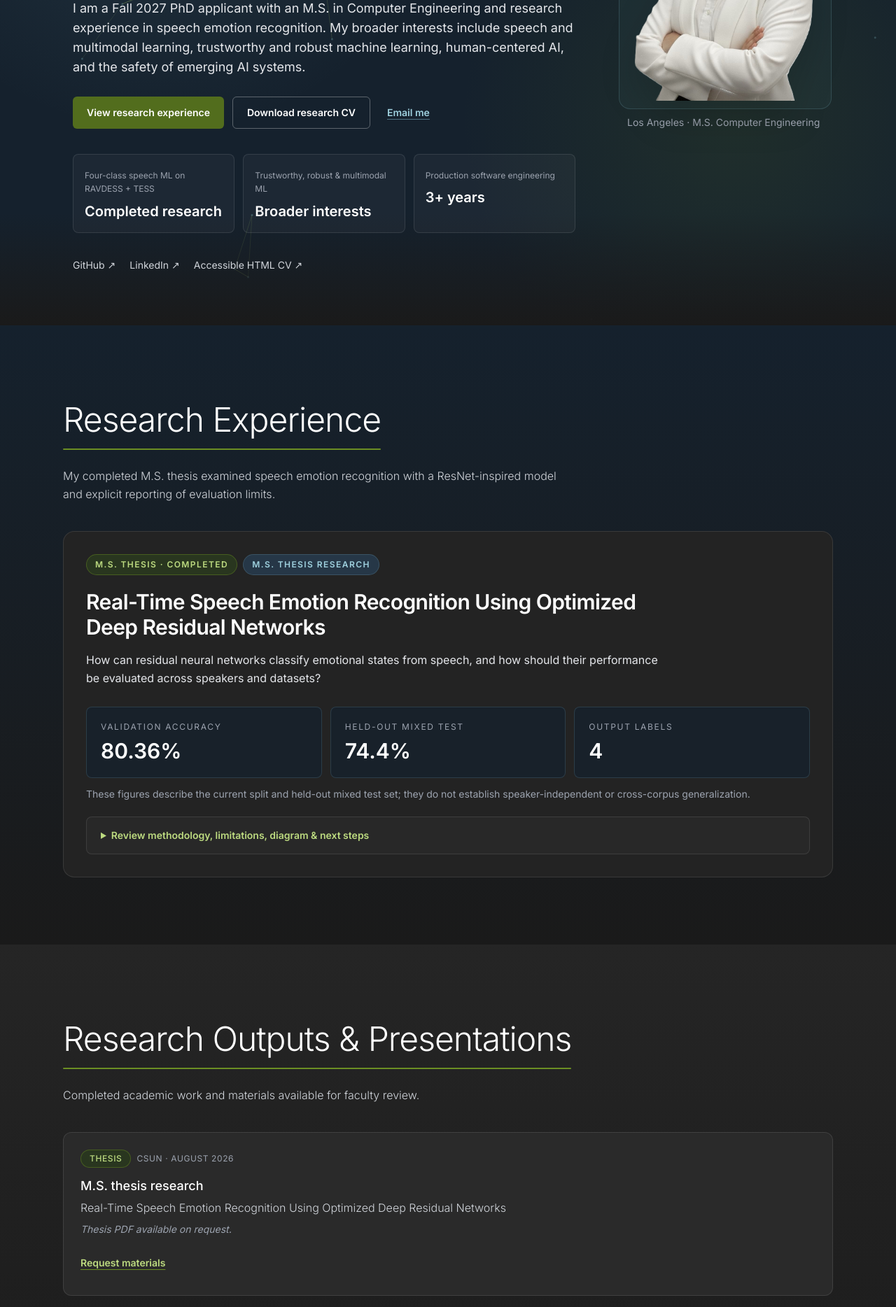
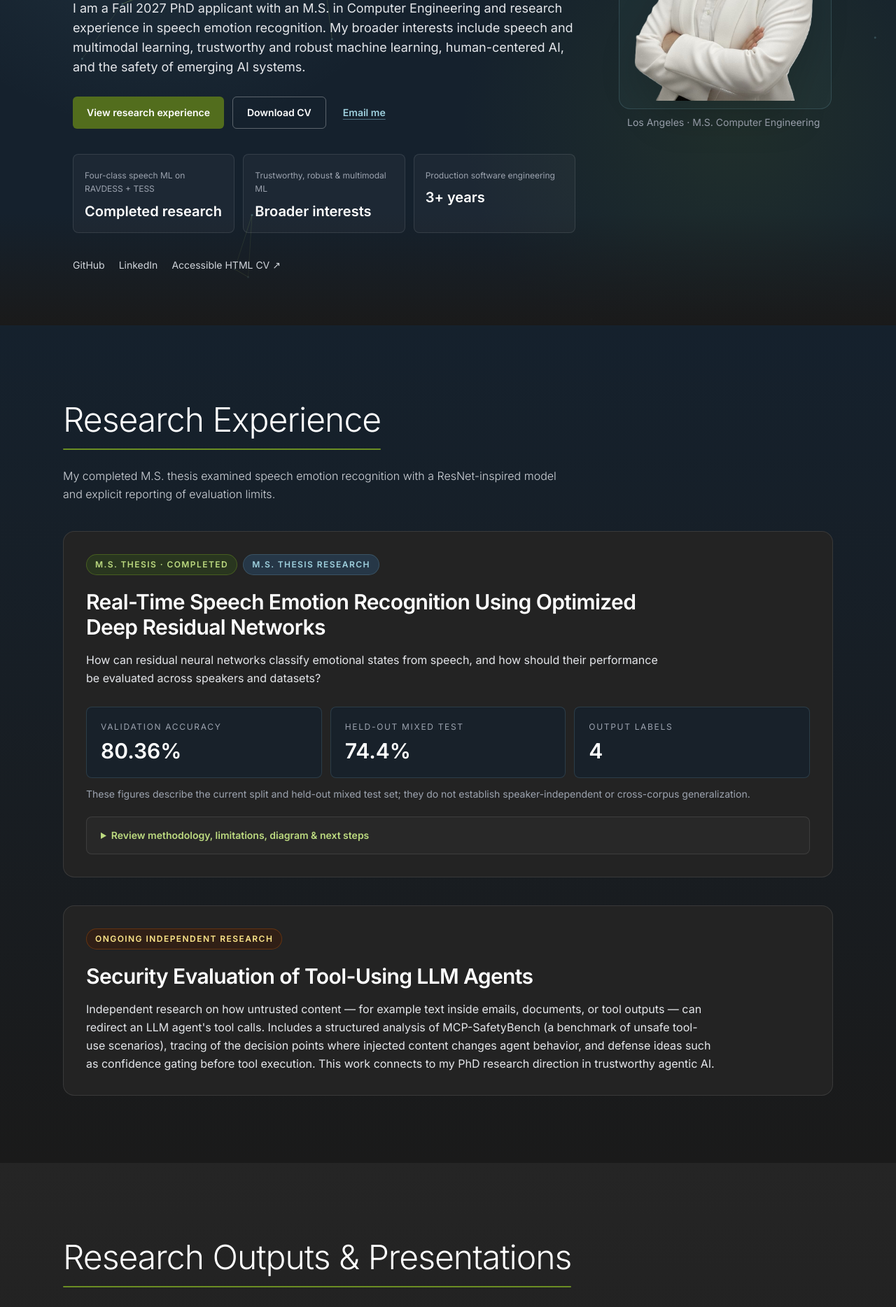
Before and after one commit to nzrnaghme/Cursor, a React (Vite) app: page / in a window 1280 px wide. Shown: the part 460-2328 px from the top of the page at 70% size. Built offline with nearby package versions, Linux system fonts and the light colour scheme.

Commit message:
Add requested research and profile links

```diff
--- a/src/components/Contact.tsx
+++ b/src/components/Contact.tsx
@@ -1,12 +1,11 @@
 import { motion } from 'framer-motion'
 import { useInView } from 'react-intersection-observer'
-import { identity, cv, getAccessibleCvHref, getCvHref } from '../data/content'
+import { identity, getAccessibleCvHref } from '../data/content'
 import { slideFromLeft, slideFromRight, staggerContainer, easeSmooth } from '../utils/motion'
 
 const Contact = () => {
   const { ref, inView } = useInView({ threshold: 0.2, triggerOnce: true })
 
-  const cvHref = getCvHref()
   const accessibleCvHref = getAccessibleCvHref()
   const currentYear = new Date().getFullYear()
 
@@ -57,14 +56,14 @@ const Contact = () => {
 
             <div className="flex flex-wrap items-center gap-4">
               <motion.a
-                href={cvHref}
-                download="Naghmeh_Melody_Nazar_Research_CV.pdf"
+                href="/Naghmeh_Nazar_CV.pdf"
+                download="Naghmeh_Nazar_CV.pdf"
                 className="inline-block px-6 py-3 bg-[#526d1d] text-white text-sm font-medium uppercase tracking-wider hover:bg-[#556b2f] focus-visible:outline focus-visible:outline-2 focus-visible:outline-offset-2 focus-visible:outline-white rounded-sm"
-                aria-label={`Download ${cv.label} as a PDF`}
+                aria-label="Download CV as a PDF"
                 whileHover={{ scale: 1.04, y: -2 }}
                 whileTap={{ scale: 0.98 }}
               >
-                Download {cv.label}
+                Download CV
               </motion.a>
               <a
                 href={accessibleCvHref}
@@ -92,22 +91,22 @@ const Contact = () => {
               <ul className="space-y-2">
                 <li>
                   <a
-                    href={identity.github}
+                    href="https://github.com/nzrnaghme"
                     target="_blank"
                     rel="noopener noreferrer"
                     className="text-gray-300 hover:text-[#a9c66c] focus-visible:outline focus-visible:outline-2 focus-visible:outline-offset-2 focus-visible:outline-[#6b8e23] rounded-sm"
                   >
-                    GitHub →
+                    GitHub
                   </a>
                 </li>
                 <li>
                   <a
-                    href={identity.linkedIn}
+                    href="https://www.linkedin.com/in/YOUR-PROFILE"
                     target="_blank"
                     rel="noopener noreferrer"
                     className="text-gray-300 hover:text-[#a9c66c] focus-visible:outline focus-visible:outline-2 focus-visible:outline-offset-2 focus-visible:outline-[#6b8e23] rounded-sm"
                   >
-                    LinkedIn →
+                    LinkedIn
                   </a>
                 </li>
                 <li>
--- a/src/components/Home.tsx
+++ b/src/components/Home.tsx
@@ -1,11 +1,10 @@
 import { motion, useReducedMotion } from 'framer-motion'
-import { identity, cv, getAccessibleCvHref, getCvHref, researchSnapshot } from '../data/content'
+import { identity, getAccessibleCvHref, researchSnapshot } from '../data/content'
 import { fadeUp, staggerContainer, easeSmooth } from '../utils/motion'
 import ParticlesBackground from './ParticlesBackground'
 
 const Home = () => {
   const reduceMotion = useReducedMotion()
-  const cvHref = getCvHref()
   const accessibleCvHref = getAccessibleCvHref()
 
   return (
@@ -60,15 +59,15 @@ const Home = () => {
                 View research experience
               </motion.a>
               <motion.a
-                href={cvHref}
-                download="Naghmeh_Melody_Nazar_Research_CV.pdf"
+                href="/Naghmeh_Nazar_CV.pdf"
+                download="Naghmeh_Nazar_CV.pdf"
                 className="min-h-11 px-5 py-3 text-sm font-semibold text-white border border-white/30 hover:border-[#a9c66c] hover:bg-white/5 rounded-md inline-flex items-center"
-                aria-label={`Download ${cv.label} as a PDF`}
+                aria-label="Download CV as a PDF"
                 whileHover={{ y: -2 }}
                 whileTap={{ scale: 0.98 }}
                 transition={{ duration: 0.2 }}
               >
-                Download research CV
+                Download CV
               </motion.a>
               <a
                 href={`mailto:${identity.email}?subject=Fall%202027%20PhD%20research%20inquiry`}
@@ -89,8 +88,8 @@ const Home = () => {
 
             <motion.nav variants={fadeUp} className="mt-6 flex flex-wrap gap-x-5 gap-y-2 text-sm" aria-label="Profile links">
               {[
-                { label: 'GitHub ↗', href: identity.github },
-                { label: 'LinkedIn ↗', href: identity.linkedIn },
+                { label: 'GitHub', href: 'https://github.com/nzrnaghme' },
+                { label: 'LinkedIn', href: 'https://www.linkedin.com/in/YOUR-PROFILE' },
                 { label: 'Accessible HTML CV ↗', href: accessibleCvHref },
               ].map((link) => (
                 <a key={link.label} href={link.href} target="_blank" rel="noopener noreferrer" className="min-h-11 inline-flex items-center text-gray-300 hover:text-[#bddb80]">
--- a/src/components/Publications.tsx
+++ b/src/components/Publications.tsx
@@ -38,6 +38,9 @@ const Publications = () => (
           </div>
           <h3 className="text-lg font-medium text-white mb-1">{item.title}</h3>
           <p className="text-gray-300 font-light">{item.detail}</p>
+          {'manuscript' in item && item.manuscript && (
+            <p className="text-sm text-gray-300 mt-2">{item.manuscript}</p>
+          )}
           {item.note && <p className="text-sm text-gray-400 mt-2 italic">{item.note}</p>}
           <a
             href={`mailto:${identity.email}?subject=${encodeURIComponent(`Request: ${item.title}`)}`}
--- a/src/components/Research.tsx
+++ b/src/components/Research.tsx
@@ -1,5 +1,5 @@
 import { motion } from 'framer-motion'
-import { thesisCaseStudy } from '../data/content'
+import { agentSecurityResearch, thesisCaseStudy } from '../data/content'
 import SectionShell from './SectionShell'
 import { fadeUp, staggerContainer } from '../utils/motion'
 
@@ -136,6 +136,23 @@ const Research = () => (
           </div>
         </details>
       </motion.article>
+
+      <motion.article
+        id="agent-security-research"
+        className="scroll-mt-28 rounded-2xl border border-white/10 bg-[#232323] p-6 sm:p-8"
+        variants={fadeUp}
+        aria-labelledby="agent-security-research-title"
+      >
+        <div className="flex flex-wrap items-center gap-2 mb-5">
+          <StatusBadge tone="amber">{agentSecurityResearch.status}</StatusBadge>
+        </div>
+        <h3 id="agent-security-research-title" className="text-2xl sm:text-3xl font-semibold tracking-[-0.02em] text-white max-w-[820px]">
+          {agentSecurityResearch.title}
+        </h3>
+        <p className="mt-4 text-gray-200 leading-relaxed max-w-[900px]">
+          {agentSecurityResearch.text}
+        </p>
+      </motion.article>
     </motion.div>
   </SectionShell>
 )
--- a/src/data/content.ts
+++ b/src/data/content.ts
@@ -112,6 +112,12 @@ export const thesisCaseStudy = {
   imageAlt: 'Pipeline showing 16 kHz speech, 128 by 128 log-Mel features, a ResNet-inspired CNN, and neutral, happy, sad, and angry output labels',
 } as const
 
+export const agentSecurityResearch = {
+  title: 'Security Evaluation of Tool-Using LLM Agents',
+  status: 'Ongoing independent research',
+  text: `Independent research on how untrusted content — for example text inside emails, documents, or tool outputs — can redirect an LLM agent's tool calls. Includes a structured analysis of MCP-SafetyBench (a benchmark of unsafe tool-use scenarios), tracing of the decision points where injected content changes agent behavior, and defense ideas such as confidence gating before tool execution. This work connects to my PhD research direction in trustworthy agentic AI.`,
+} as const
+
 export const publications = [
   {
     title: 'M.S. thesis research',
@@ -119,6 +125,7 @@ export const publications = [
     venue: 'CSUN · August 2026',
     status: 'Thesis' as const,
     note: 'Thesis PDF available on request.',
+    manuscript: 'Manuscript in preparation for Interspeech 2027.',
   },
   {
     title: '40th Annual CSU Student Research Competition',
```
Also changed, not shown: 2 other files (tests, documents, lock files or other folders).
